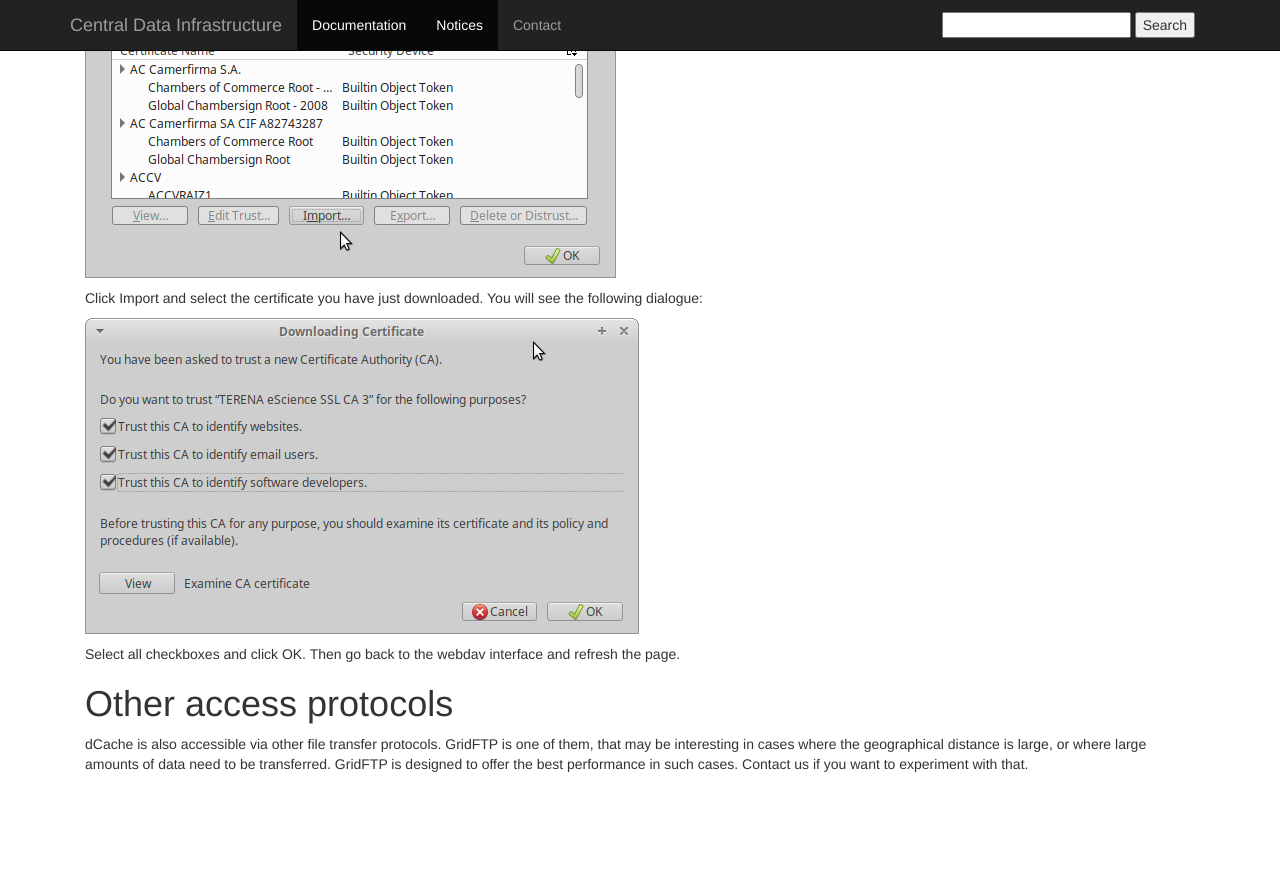
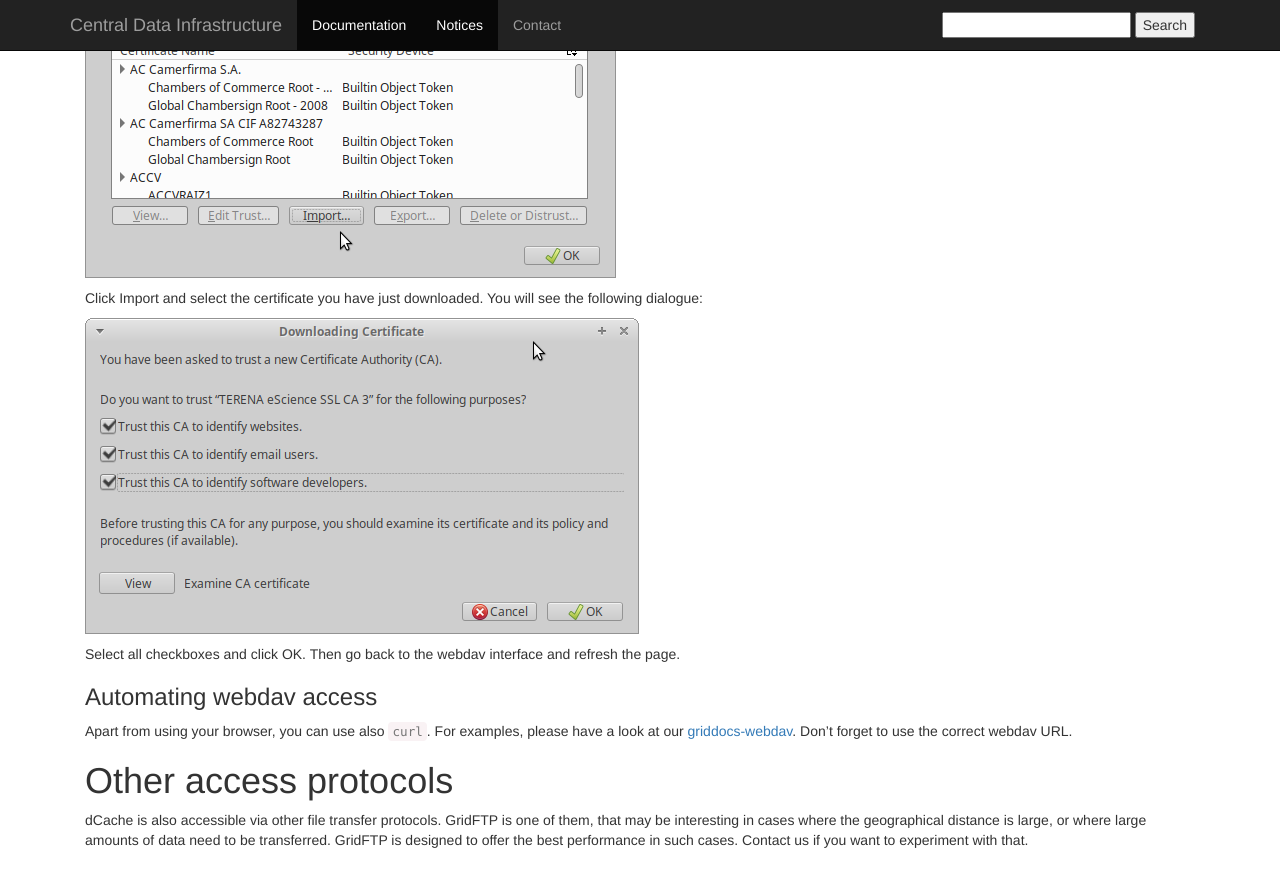
Before and after one commit to sara-nl/cdidocs, a Jekyll site: the page built from index.markdown, in a window 1280 px wide and 900 px high, scrolled down 3695 px. Shown: the top 887 px of the window. Built offline with Jekyll 4.4.1, drawn with Linux system fonts in a browser that asks for light colours; before the commit the page ends 4519 px from its top, so only the background shows below that.

Commit message:
Adding "Automating webdav access"

```diff
--- a/index.markdown
+++ b/index.markdown
@@ -61,6 +61,10 @@ Click Import and select the certificate you have just downloaded. You will see t
 
 Select all checkboxes and click OK. Then go back to the webdav interface and refresh the page.
 
+### Automating webdav access
+
+Apart from using your browser, you can use also `curl`. For examples, please have a look at our [griddocs-webdav](http://doc.grid.surfsara.nl/en/latest/Pages/Advanced/storage_clients/webdav.html#webdav "Grid documentation about curl & webdav"). Don't forget to use the correct webdav URL.
+
 # Other access protocols
 
 dCache is also accessible via other file transfer protocols. GridFTP is one of them, that may be interesting in cases where the geographical distance is large, or where large amounts of data need to be transferred. GridFTP is designed to offer the best performance in such cases. Contact us if you want to experiment with that.
```
